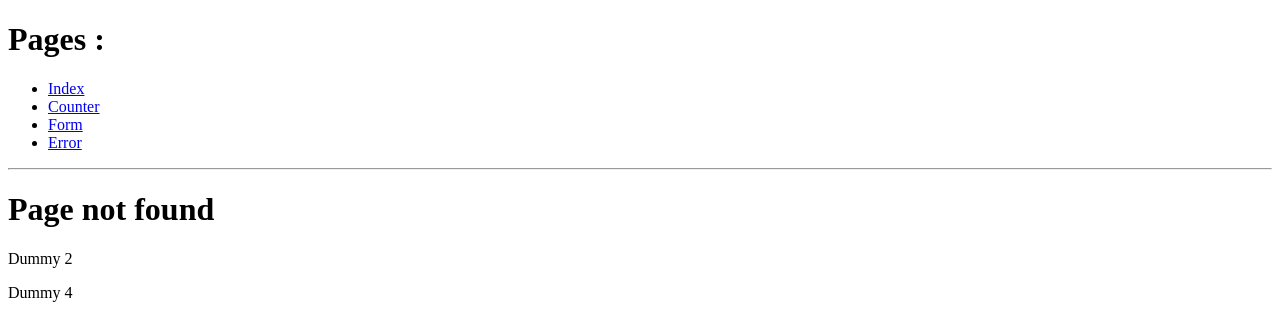
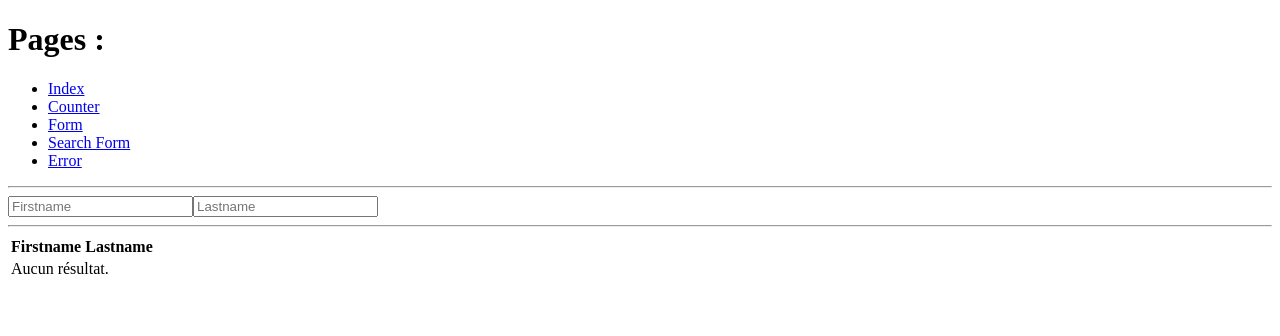
Before and after one commit to KnifeOnlyI/angular-upgrade-13-to-22, an Angular app: page /search-form in a window 1280 px wide. Before the commit this address had no page. Shown: the top 336 px of the page. Built offline with nearby package versions, Linux system fonts and the light colour scheme.

Commit message:
Angular 19 : MANUAL - Use resource API

```diff
--- a/src/app/core/pages/app-root-page/app-root-page.component.ts
+++ b/src/app/core/pages/app-root-page/app-root-page.component.ts
@@ -13,6 +13,7 @@ import {RouterLink, RouterOutlet} from "@angular/router";
       <li><a [routerLink]="['']">Index</a></li>
       <li><a [routerLink]="['counter']">Counter</a></li>
       <li><a [routerLink]="['form']">Form</a></li>
+      <li><a [routerLink]="['search-form']">Search Form</a></li>
       <li><a [routerLink]="['error']">Error</a></li>
     </ul>
 
--- /dev/null
+++ b/src/app/core/pages/search-form-page/index.ts
@@ -0,0 +1,9 @@
+import {Routes} from "@angular/router";
+import {SearchFormPageComponent} from "@pages/search-form-page/search-form-page.component";
+
+export const routes: Routes = [
+  {
+    path: '',
+    component: SearchFormPageComponent
+  }
+]
--- /dev/null
+++ b/src/app/core/pages/search-form-page/search-form-page.component.ts
@@ -0,0 +1,88 @@
+import {ChangeDetectionStrategy, Component, computed, inject, resource, ResourceStatus} from '@angular/core';
+import {FormControl, FormGroup, ReactiveFormsModule} from "@angular/forms";
+import {toSignal} from "@angular/core/rxjs-interop";
+import {UserService} from "@shared/services/user.service";
+import {debounceTime} from "rxjs";
+
+@Component({
+  selector: 'app-search-form-page',
+  changeDetection: ChangeDetectionStrategy.OnPush,
+  template: `
+    <form>
+      <input type="text" placeholder="Firstname" [formControl]="searchForm.controls.firstname">
+      <input type="text" placeholder="Lastname" [formControl]="searchForm.controls.lastname">
+    </form>
+
+    <hr>
+
+    <table>
+      <thead>
+      <tr>
+        <th>Firstname</th>
+        <th>Lastname</th>
+      </tr>
+      </thead>
+      <tbody>
+        @let resourceStatus = usersResource.status();
+
+        @if (resourceStatus === ResourceStatus.Loading || resourceStatus === ResourceStatus.Reloading) {
+          <tr>
+            <td colspan="2">Chargement des résultats...</td>
+          </tr>
+        } @else if (resourceStatus === ResourceStatus.Error) {
+          <tr>
+            <td colspan="2">Une erreur est survenue durant la recherche</td>
+          </tr>
+        } @else {
+          @for (user of users(); track user.id) {
+            <tr>
+              <td>{{ user.firstname }}</td>
+              <td>{{ user.lastname }}</td>
+            </tr>
+          } @empty {
+            <tr>
+              <td colspan="2">Aucun résultat.</td>
+            </tr>
+          }
+        }
+      </tbody>
+    </table>
+  `,
+  imports: [
+    ReactiveFormsModule
+  ]
+})
+export class SearchFormPageComponent {
+  protected readonly ResourceStatus = ResourceStatus;
+
+  private readonly userService = inject(UserService);
+
+  protected readonly searchForm = new FormGroup({
+    firstname: new FormControl<string>('', {nonNullable: true}),
+    lastname: new FormControl<string>('', {nonNullable: true}),
+  });
+
+  private readonly firstname = toSignal(
+    this.searchForm.controls.firstname.valueChanges.pipe(debounceTime(500)),
+    {initialValue: this.searchForm.controls.firstname.value}
+  );
+
+  private readonly lastname = toSignal(
+    this.searchForm.controls.lastname.valueChanges.pipe(debounceTime(500)),
+    {initialValue: this.searchForm.controls.lastname.value}
+  );
+
+  // Version RxJS
+  // private readonly usersResource = rxResource({
+  //   request: () => ({firstname: this.firstname(), lastname: this.lastname()}),
+  //   loader: ({request: {firstname, lastname}}) => this.userService.rxSearch({firstname, lastname})
+  // });
+
+  // Version promise
+  protected readonly usersResource = resource({
+    request: () => ({firstname: this.firstname(), lastname: this.lastname()}),
+    loader: ({request: {firstname, lastname}}) => this.userService.search({firstname, lastname})
+  });
+
+  protected readonly users = this.usersResource.asReadonly().value;
+}
--- /dev/null
+++ b/src/app/shared/services/user.service.ts
@@ -0,0 +1,33 @@
+import {Injectable} from '@angular/core';
+import {lastValueFrom, map, Observable, timer} from "rxjs";
+
+
+export interface User {
+  id: string;
+  firstname: string;
+  lastname: string;
+}
+
+@Injectable({providedIn: 'root'})
+export class UserService {
+  private readonly users = new Array<User>(
+    {id: crypto.randomUUID(), firstname: 'John', lastname: 'Doe'},
+    {id: crypto.randomUUID(), firstname: 'Mathieu', lastname: 'Tulipe'},
+    {id: crypto.randomUUID(), firstname: 'Lena', lastname: 'LaXeniere'},
+    {id: crypto.randomUUID(), firstname: 'Margaux', lastname: 'Touquet'},
+    {id: crypto.randomUUID(), firstname: 'Maxime', lastname: 'Billancourt'},
+  );
+
+  rxSearch(query: { firstname: string, lastname: string }): Observable<Array<User>> {
+    const results = !query.firstname && !query.lastname
+      ? new Array<User>()
+      : this.users.filter(user => user.firstname.toLocaleLowerCase().includes(query.firstname.toLocaleLowerCase())
+        && user.lastname.toLocaleLowerCase().includes(query.lastname.toLocaleLowerCase()));
+
+    return timer(2000).pipe(map(() => results));
+  }
+
+  async search(query: { firstname: string, lastname: string }): Promise<Array<User>> {
+    return lastValueFrom(this.rxSearch(query));
+  }
+}
--- a/src/main.ts
+++ b/src/main.ts
@@ -23,6 +23,10 @@ const routes: Routes = [
     loadChildren: () => import('@pages/form-page').then(m => m.routes)
   },
   {
+    path: 'search-form',
+    loadChildren: () => import('@pages/search-form-page').then(m => m.routes)
+  },
+  {
     path: '**',
     loadChildren: () => import('@pages/error-page').then(m => m.routes)
   }
--- a/tsconfig.json
+++ b/tsconfig.json
@@ -39,6 +39,7 @@
     "enableI18nLegacyMessageIdFormat": false,
     "strictInjectionParameters": true,
     "strictInputAccessModifiers": true,
-    "strictTemplates": true
+    "strictTemplates": true,
+    "strictStandalone": true
   }
 }
```
